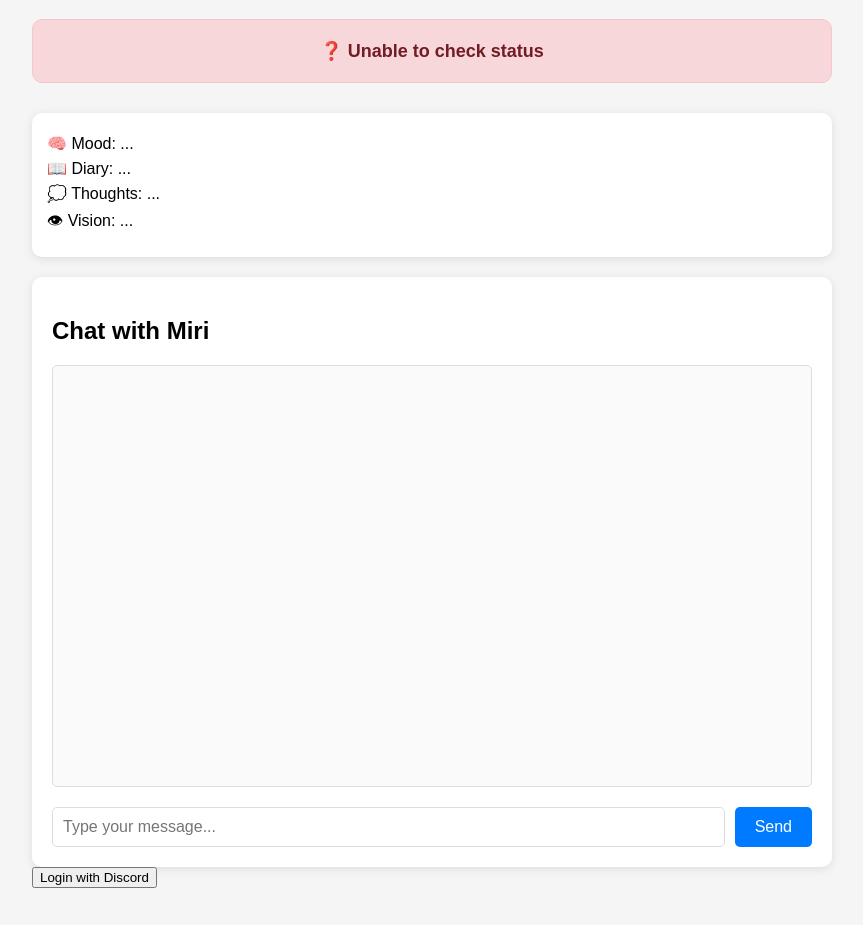
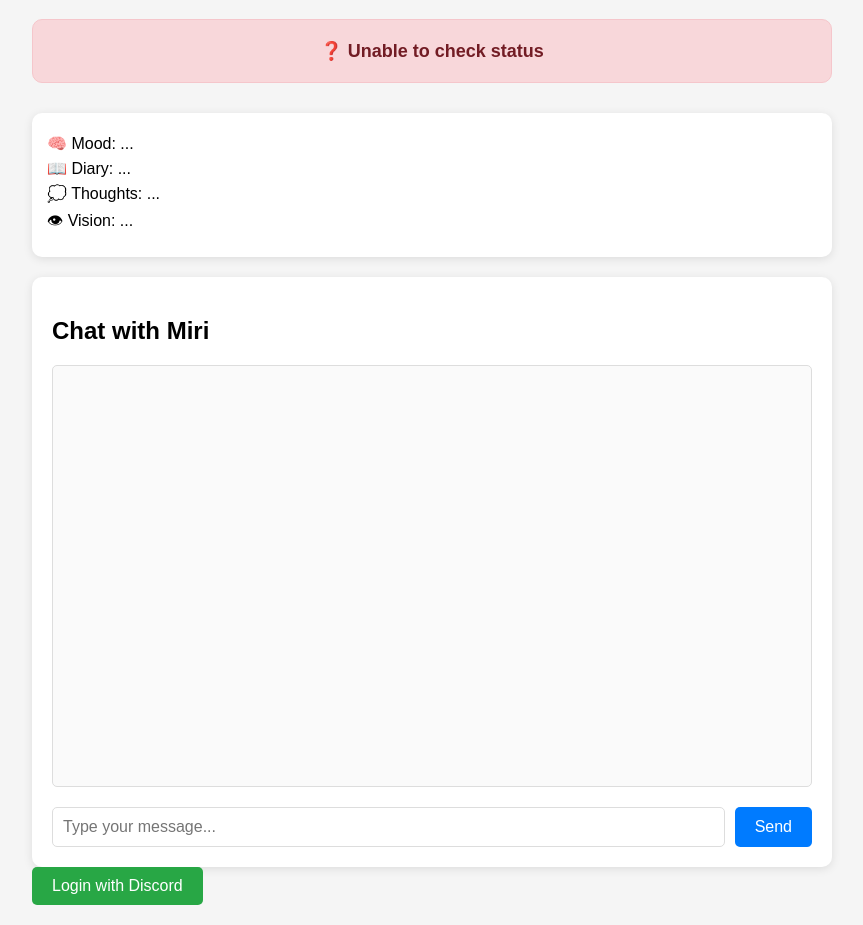
Before and after one commit to TLG-Tako/Miri-Web-Hosting, a website: page index.html in a window 1280 px wide. Shown: the part 81-1006 px from the top of the page, without its empty margins (208-1071 px from the left). Drawn offline with Linux system fonts and the light colour scheme; no server answers.

Commit message:
web update

```diff
--- a/index.html
+++ b/index.html
@@ -108,6 +108,16 @@ cursor:pointer;
 font-size:16px;
 }
 
+#loginBtn{
+padding:10px 20px;
+background:#28a745;
+color:white;
+border:none;
+border-radius:5px;
+cursor:pointer;
+font-size:16px;
+}
+
 </style>
 
 </head>
```
